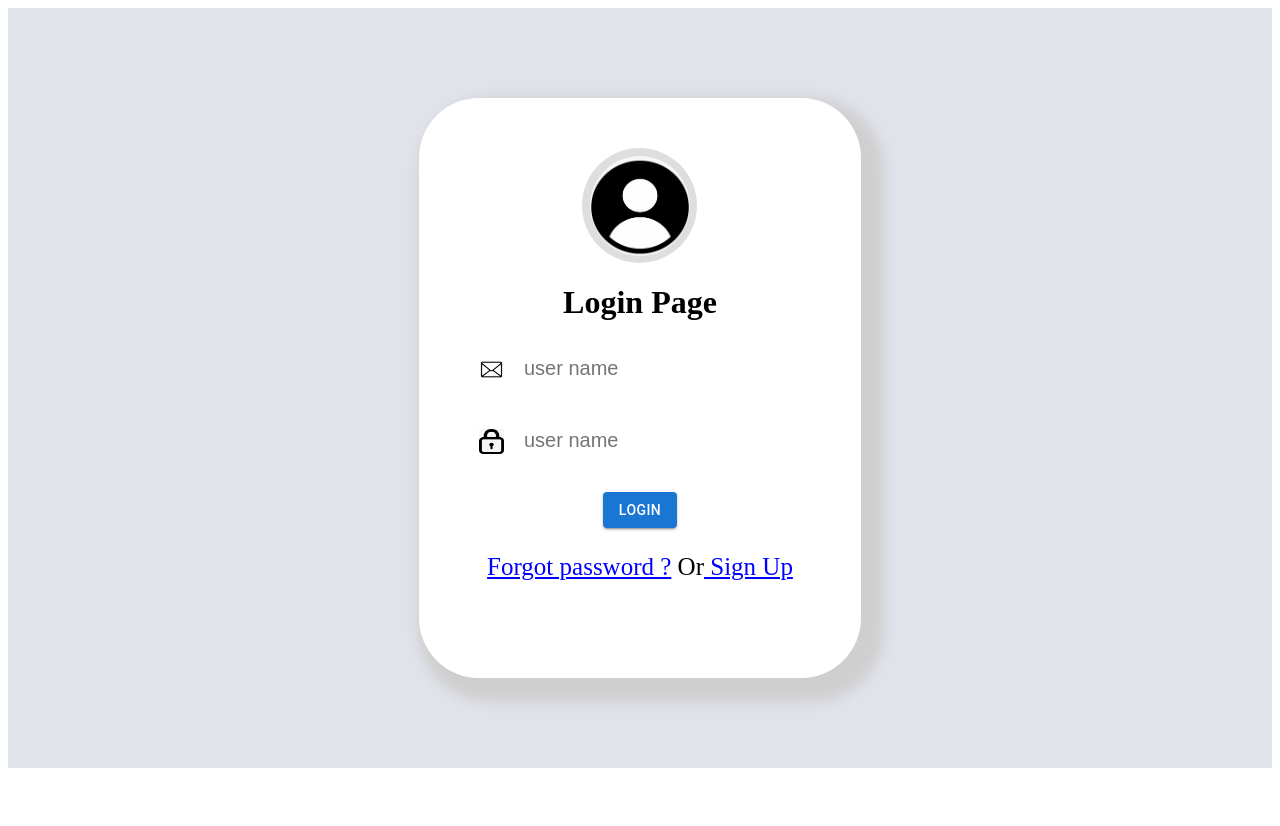
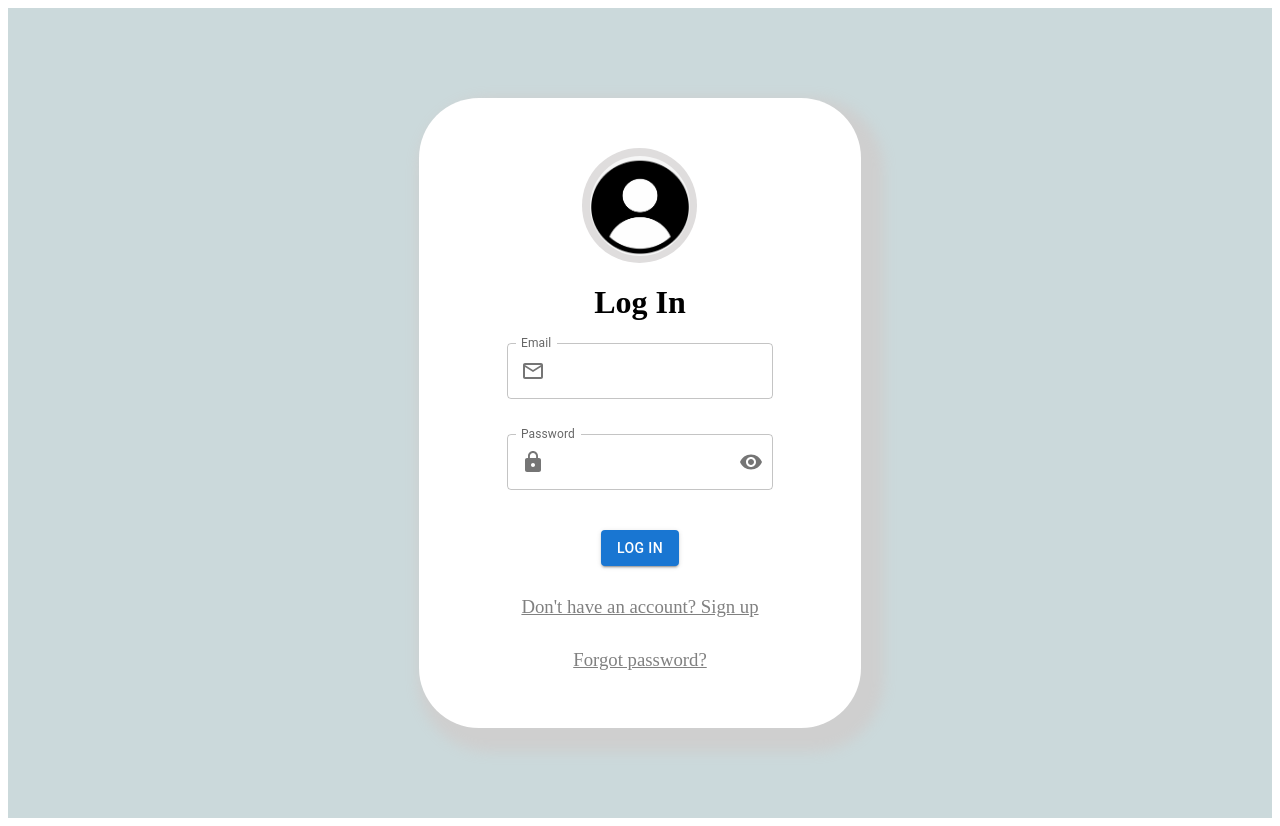
Before and after one commit to jingrentay/CPTS423, a React (Create React App) app in the folder VPMApp/client/: page / in a window 1280 px wide. Before the commit the page ends 800 px from the top, so only its background shows below. Built offline with nearby package versions, Linux system fonts and the light colour scheme.

Commit message:
Changes to login page

```diff
--- a/VPMApp/client/src/pages/Login/LoginPage.css
+++ b/VPMApp/client/src/pages/Login/LoginPage.css
@@ -4,23 +4,26 @@
     display: flex;
     padding-top: 90px;
     padding-bottom: 90px;
-    background-color: #e1e3eb;
+    background-color: #cbd9db;
 }
+
 .sub-main {
     display: flex;
     justify-content: center;
-    height: 550px;
+    height: 600px;
     width: 35%;
     box-shadow: 11px 12px 13px 12px rgb(207, 207, 207);
     padding-top: 30px;
     border-radius: 60px;
     background-color: white;
 }
+
 .imgs {
     padding-top: 20px;
     justify-content: center;
     display: flex;
 }
+
 .container-image {
     background-color: rgb(223, 221, 221);
     border-radius: 150px;
@@ -30,13 +33,14 @@
     height: 115px;
     width: 115px;
 }
+
 .profile {
     height: 100px;
     width: 100px;
     border-radius: 130px;
 }
 
-  input{
+input {
     width: 300px;
     height: 50px;
     border-radius: 60px;
@@ -45,24 +49,23 @@
     background-color: #fff;
 }
 
-  .email{
-
+.email {
     height: 25px !important;
     width: 25px !important;
     position: absolute !important;
     padding: 14px 0 0 25px !important;
 }
 
-  .name{
+.name {
     padding-left: 70px;
     font-size: 20px;
 }
 
-  .second-input{
+.second-input {
     padding-top: 20px;
 }
 
-  .button{
+.button {
     width: 380px;
     height: 50px;
     border-radius: 60px;
@@ -71,14 +74,17 @@
     font-size: 25px;
     border: none;
 }
-  .login-button{
+
+.login-button {
     padding-top: 25px;
 }
 
-  .link{
+.link {
     font-size: 25px;
     font-weight: 400;
 }
-   a{
-       color: blue;
+
+a {
+    color: gray;
+    font-size: 75%;
 }
--- a/VPMApp/client/src/pages/Login/LoginPage.js
+++ b/VPMApp/client/src/pages/Login/LoginPage.js
@@ -1,43 +1,81 @@
-import React from 'react'
-import { Button } from '@mui/material'
-import { Link } from 'react-router-dom'
+import React, { useState } from 'react'
+import { Button, TextField, InputAdornment, IconButton, Grid } from '@mui/material'
+import { VisibilityOff, Visibility } from '@mui/icons-material'
+import { useNavigate } from 'react-router-dom'
+import MailOutlineIcon from '@mui/icons-material/MailOutline';
+import LockIcon from '@mui/icons-material/Lock';
+
 import profile from "../Login/assets/profile.jpeg";
 import email from "../Login/assets/email.jpg";
 import pass from "../Login/assets/password.png";
+
 import "../Login/LoginPage.css";
 
 function LoginPage() {
+
+    const navigate = useNavigate()
+
+    const [accountInfo, setAccountInfo] = useState({ email: '', password: ''})
+    const [showPassword, setShowPassword] = useState(false);
+
+    const handleShowPassword = () => setShowPassword((show) => !show)
+
+    const handleLogin = () => {
+        navigate('/projects')
+    }
+
     return (
-
         <div className='main'>
             <div className="sub-main">
-            <div>
+                <div style={{ width: '60%' }}>
                     <div className="imgs">
                         <div className='container-image'>
                         <img src={profile} alt="profile" className="profile"/>
                         </div>
                     </div>
-
                     <div>
-                <h1>Login Page</h1>
+                        <h1>Log In</h1>
                         <div>
-                <img src={email} alt="email" className="email"/>
-                <input type="text" placeholder="user name" className="name"/>
+                            <TextField defaultValue={accountInfo.email} variant='outlined' label='Email'
+                                style={{ paddingBottom: '15px', display: 'flex', justifyContent: 'center'}}
+                                onChange={(e) => setAccountInfo({ ...accountInfo, email: e.target.value })}
+                                InputProps={{
+                                    startAdornment: (<InputAdornment position="start"> <MailOutlineIcon/> </InputAdornment>)
+                                }}
+                            />
                         </div>
                         <div className="second-input">
-                <img src={pass} alt="pass" className="email"/>
-                <input type="password" placeholder="user name" className="name"/>
+                            <TextField
+                                defaultValue={accountInfo.password}
+                                style={{ paddingBottom: '15px', display: 'flex', justifyContent: 'center'}}
+                                variant='outlined'
+                                label='Password'
+                                type={showPassword ? "text" : "password"}
+                                onChange={(e) => setAccountInfo({ ...accountInfo, password: e.target.value })}
+                                InputProps={{
+                                    endAdornment: (<InputAdornment position='end'>
+                                        <IconButton
+                                            edge='end'
+                                            onClick={handleShowPassword}
+                                        >
+                                        {showPassword ? <VisibilityOff/> : <Visibility/>}
+                                        </IconButton>
+                                    </InputAdornment>),
+                                    startAdornment: (<InputAdornment position="start"> <LockIcon/> </InputAdornment>)
+                                }}
+                            />
                         </div>
                         <div className="login-button">
-                <Button component={Link} to="/projects" size="medium" variant="contained" >
-                Login
+                            <Button onClick={handleLogin} size="medium" variant="contained">
+                                Log in
                             </Button>
                         </div>
-
                         <p className="link">
-                <a href="/">Forgot password ?</a> Or<a href="/signup">  Sign Up</a>
+                            <a href="/signup"> Don't have an account? Sign up </a>
                         </p>
-
+                        <p className="link">
+                            <a href="/"> Forgot password? </a>
+                        </p>
                     </div>
                 </div>
             </div>
```
Lines whose indentation alone changed are shown as unchanged.
